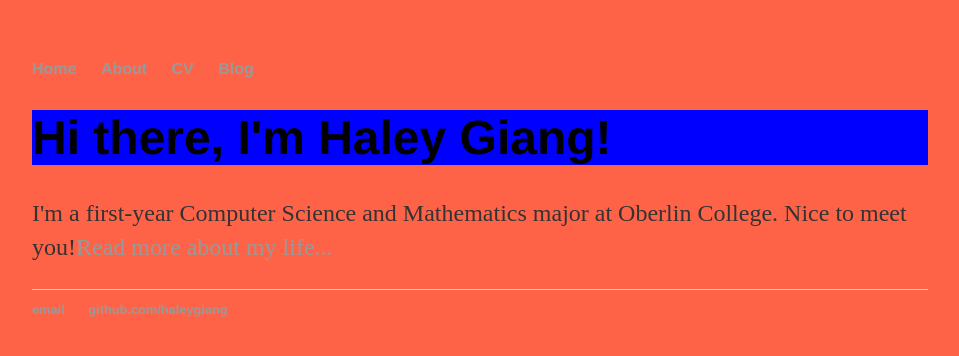
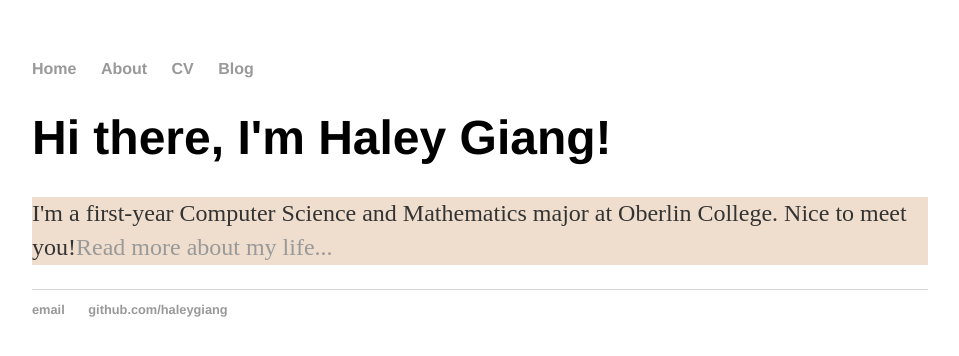
Before and after one commit to haleygiang/haleygiang.github.io, a Jekyll site: the page built from index.html, in a window 1280 px wide. Shown: the top 356 px of the page, without its empty margins (160-1119 px from the left). Built offline with Jekyll 4.4.1, drawn with Linux system fonts in a browser that asks for light colours.

Commit message:
Update main.css

```diff
--- a/css/main.css
+++ b/css/main.css
@@ -1,7 +1,6 @@
 body {
     margin: 60px auto;
     width: 70%;
-    background-color: rgb(255, 99, 71);
 }
 nav ul, footer ul {
     font-family:'Helvetica', 'Arial', 'Sans-Serif';
@@ -23,13 +22,12 @@ a:hover {
 h1 {
     font-size: 3em;
     font-family:'Helvetica', 'Arial', 'Sans-Serif';
-    background-color: blue;
 }
 p {
     font-size: 1.5em;
     line-height: 1.4em;
     color: #333;
-    background-color: tomato;
+    background-color: rgb(239,222,205);
 }
 footer {
     border-top: 1px solid #d5d5d5;
```
